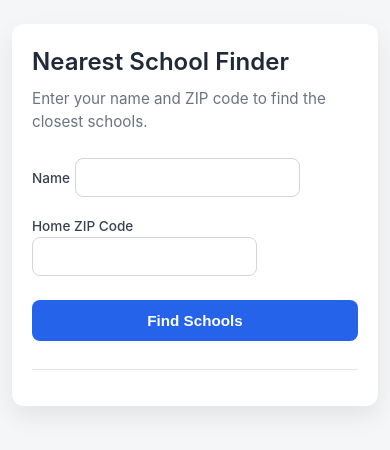
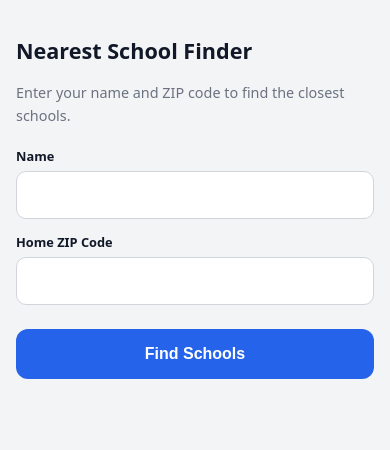
Before and after one commit to admin-napkinn/nearby, a website: page public/index.html in a window 390 px wide. Drawn offline with Linux system fonts and the light colour scheme.

Commit message:
mobile css

```diff
--- a/public/styles.css
+++ b/public/styles.css
@@ -1,124 +1,134 @@
-/* Reset */
+/* ===== Mobile-first reset ===== */
 * {
     box-sizing: border-box;
-    margin: 0;
-    padding: 0;
   }
 
-  /* Base */
-  body {
-    font-family: -apple-system, BlinkMacSystemFont, "Segoe UI",
-      Roboto, Inter, Helvetica, Arial, sans-serif;
-    background: #f4f6f8;
-    color: #1f2937;
-    line-height: 1.5;
+  html {
+    -webkit-text-size-adjust: 100%;
   }
 
-  /* Layout */
-  .container {
-    max-width: 520px;
-    margin: 60px auto;
-    padding: 24px;
-    background: #ffffff;
-    border-radius: 12px;
-    box-shadow: 0 10px 25px rgba(0, 0, 0, 0.08);
+  body {
+    margin: 0;
+    font-family: system-ui, -apple-system, BlinkMacSystemFont,
+      "Segoe UI", Roboto, Inter, Helvetica, Arial, sans-serif;
+    background: #f3f4f6;
+    color: #111827;
+    line-height: 1.55;
   }
 
-  /* Header */
-  h1 {
-    font-size: 1.5rem;
-    font-weight: 600;
-    margin-bottom: 8px;
+  /* ===== Layout ===== */
+  .container {
+    padding: 20px 16px 28px;
+    max-width: 100%;
   }
 
-  p.subtitle {
-    font-size: 0.95rem;
-    color: #6b7280;
-    margin-bottom: 24px;
+  /* ===== Header ===== */
+  h1 {
+    font-size: 1.35rem;
+    font-weight: 600;
+    margin-bottom: 6px;
   }
 
-  /* Form */
+  .subtitle {
+    font-size: 0.9rem;
+    color: #6b7280;
+    margin-bottom: 20px;
+  }
+
+  /* ===== Form ===== */
   form {
     display: flex;
     flex-direction: column;
-    gap: 16px;
+    gap: 14px;
   }
 
   label {
-    font-size: 0.85rem;
-    font-weight: 500;
-    color: #374151;
+    font-size: 0.8rem;
+    font-weight: 600;
+    margin-bottom: 4px;
+    display: block;
   }
 
   input {
-    padding: 10px 12px;
-    font-size: 0.95rem;
-    border-radius: 8px;
+    width: 100%;
+    padding: 14px 12px;
+    font-size: 1rem;
+    border-radius: 10px;
     border: 1px solid #d1d5db;
-    transition: border 0.15s ease, box-shadow 0.15s ease;
+    background: #ffffff;
   }
 
   input:focus {
     outline: none;
     border-color: #2563eb;
-    box-shadow: 0 0 0 3px rgba(37, 99, 235, 0.15);
+    box-shadow: 0 0 0 2px rgba(37, 99, 235, 0.25);
   }
 
-  /* Button */
+  /* ===== Button ===== */
   button {
-    margin-top: 8px;
-    padding: 12px;
-    font-size: 0.95rem;
+    margin-top: 10px;
+    padding: 16px;
+    font-size: 1rem;
     font-weight: 600;
+    border-radius: 12px;
+    border: none;
     color: #ffffff;
     background: #2563eb;
-    border: none;
-    border-radius: 8px;
     cursor: pointer;
-    transition: background 0.15s ease, transform 0.05s ease;
-  }
-
-  button:hover {
-    background: #1d4ed8;
   }
 
   button:active {
-    transform: translateY(1px);
+    transform: scale(0.98);
   }
 
-  /* Results */
+  /* ===== Results ===== */
   .results {
-    margin-top: 28px;
-    padding-top: 16px;
-    border-top: 1px solid #e5e7eb;
+    margin-top: 26px;
   }
 
   .results h2 {
-    font-size: 1.1rem;
+    font-size: 1.05rem;
     margin-bottom: 12px;
   }
 
   .school {
-    padding: 12px;
-    background: #f9fafb;
-    border-radius: 8px;
-    margin-bottom: 10px;
+    padding: 14px;
+    border-radius: 12px;
+    background: #ffffff;
+    box-shadow: 0 4px 12px rgba(0, 0, 0, 0.06);
+    margin-bottom: 12px;
   }
 
   .school strong {
     display: block;
     font-size: 0.95rem;
+    font-weight: 600;
   }
 
   .school span {
-    font-size: 0.85rem;
+    font-size: 0.8rem;
     color: #6b7280;
   }
 
-  /* Mobile */
-  @media (max-width: 480px) {
+  /* ===== Tablet and up ===== */
+  @media (min-width: 640px) {
+    body {
+      background: #eef2f7;
+    }
+
     .container {
-      margin: 24px 12px;
-      padding: 20px;
+      max-width: 520px;
+      margin: 40px auto;
+      padding: 28px;
+      background: #ffffff;
+      border-radius: 16px;
+      box-shadow: 0 12px 30px rgba(0, 0, 0, 0.08);
     }
   }
+
+  /* ===== Desktop refinement ===== */
+  @media (min-width: 1024px) {
+    .container {
+      max-width: 560px;
+    }
+  }
```
